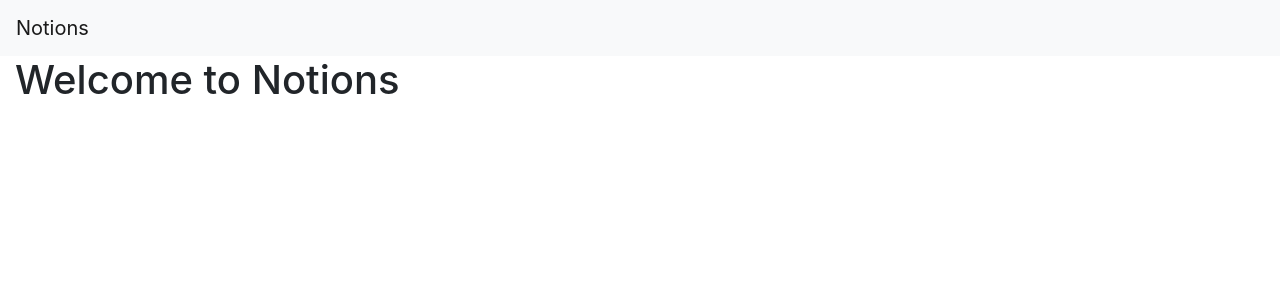
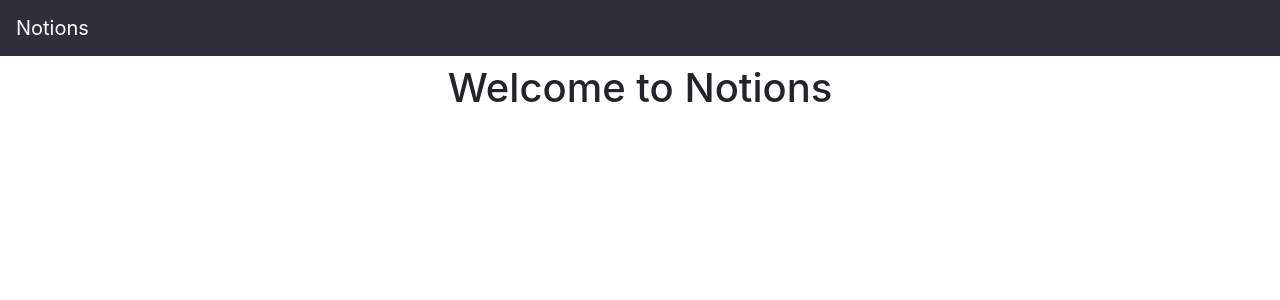
Before and after one commit to SheelSoneji/Notions, a Django app: page / in a window 1280 px wide. Shown: the top 300 px of the page. Run offline with Django 3.2, Linux system fonts and the light colour scheme; data that the repository does not hold is empty; some libraries are stand-ins or nearby versions.

Commit message:
added colour and structure for the notions

```diff
--- a/templates/base.html
+++ b/templates/base.html
@@ -15,13 +15,18 @@
       integrity="sha384-9aIt2nRpC12Uk9gS9baDl411NQApFmC26EwAOH8WgZl5MYYxFfc+NcPb1dKGj7Sk"
       crossorigin="anonymous"
     />
+    <style>
+      .bg-notions {
+        background-color: #2f2f3c !important;
+      }
+    </style>
 
     <title>{% block headtitle %} {% endblock headtitle %}</title>
   </head>
   <body>
     {% include 'components/navbar.html' %}
     <!-- components/navbar goes here -->
-    <div class="container-fluid">
+    <div class="container">
       {% block content %}
       <!-- home.html goes here -->
       {% endblock content %}
--- a/templates/components/navbar.html
+++ b/templates/components/navbar.html
@@ -1,4 +1,4 @@
-<nav class="navbar navbar-expand-lg navbar-light bg-light">
+<nav class="navbar navbar-expand-lg navbar-dark bg-notions mb-2">
   <a class="navbar-brand" href="/">Notions</a>
   <button
     class="navbar-toggler"
--- a/templates/pages/home.html
+++ b/templates/pages/home.html
@@ -1,8 +1,12 @@
 {% extends 'base.html' %} {% block headtitle %} testing {% endblock headtitle %}
 {% block content %}
-<h1>Welcome to Notions</h1>
+<div class="row text-center">
+  <div class="col">
+    <h1>Welcome to Notions</h1>
+  </div>
+</div>
 
-<div id="notions">loading...</div>
+<div class="row" id="notions">loading...</div>
 <script>
   // this basically, queries /notions and expects a json response which is then printed in the log of the home.html
   const notionsElement = document.getElementById("notions");
@@ -30,7 +34,7 @@
 
   function formatNotionElement(notion) {
     var fortmattedNotion =
-      "<div class= 'mb-4' id= 'notion-" +
+      "<div class= 'col-12 col-md-10 mx-auto border rounded py-3 mb-4' id= 'notion-" +
       notion.id +
       "'<p>" +
       notion.content +
```
